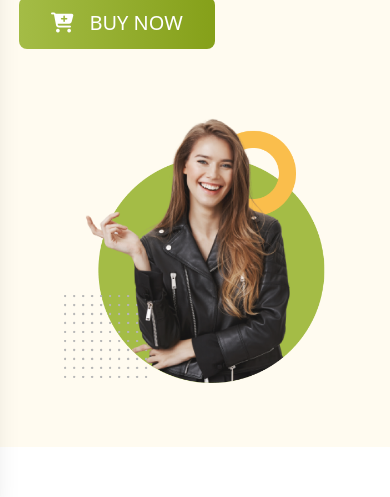
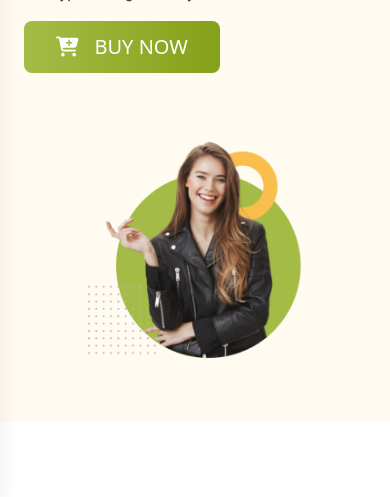
Before and after one commit to reyad-hasan/Penguin-Fashion, a plain HTML site: page index.html in a window 390 px wide. Shown: the part 347-844 px from the top of the page. Drawn offline with nearby package versions, Linux system fonts and the light colour scheme.

Commit message:
retuch banner section

```diff
--- a/index.html
+++ b/index.html
@@ -109,7 +109,7 @@
             </div>
         </nav>
         <!-- banner section -->
-        <section class="py-16 lg:p-24 xl:py-[172px] bg-[#FFFBF0]">
+        <section class="py-16 px-6 lg:p-24 xl:py-[172px] bg-[#FFFBF0]">
             <!-- banner container -->
             <div
                 class="lg:container lg:mx-auto w-full h-full flex flex-col lg:flex-row gap-16 justify-between items-center">
```
